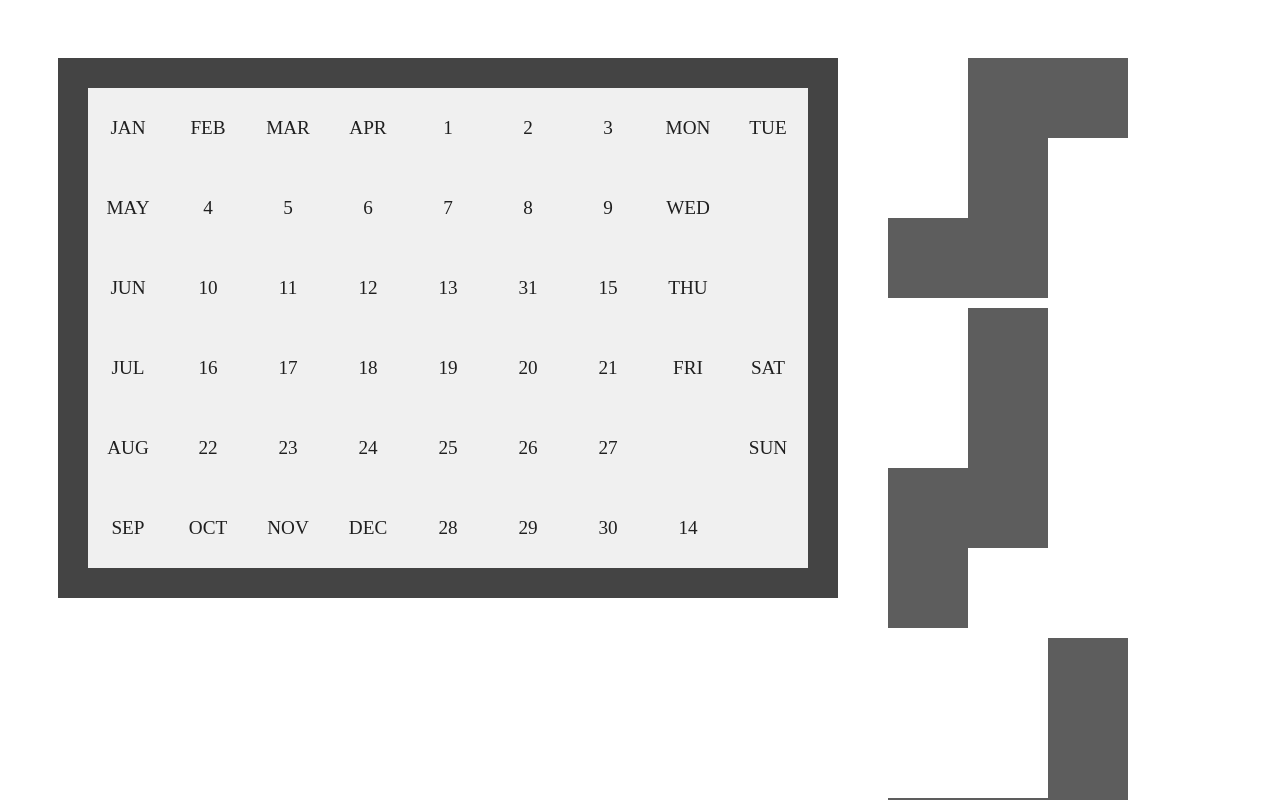
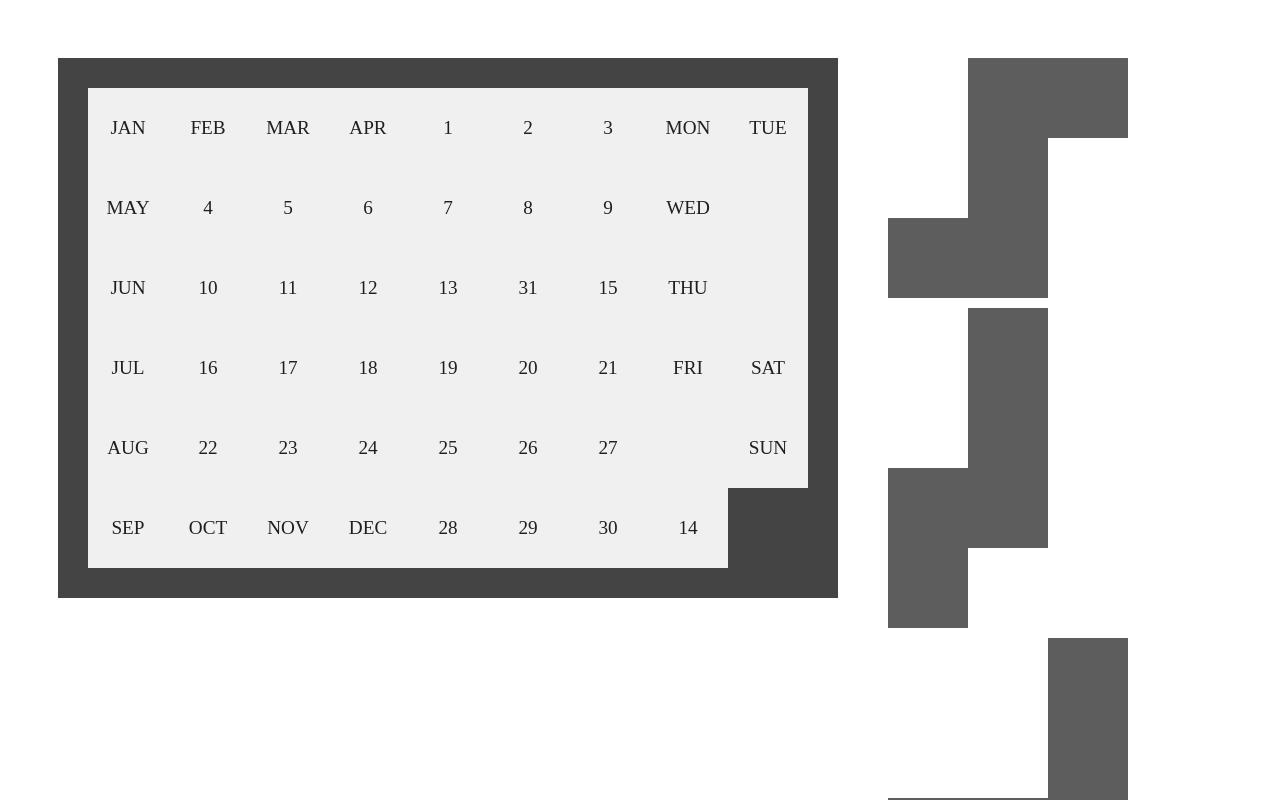
Before and after one commit to rdinkar/calendar-puzzle, a React (Vite) app: page / in a window 1280 px wide. Shown: the top 800 px of the page. Built offline with nearby package versions, Linux system fonts and the light colour scheme.

Commit message:
piece visual separation and removal added

```diff
--- a/src/App.css
+++ b/src/App.css
@@ -33,6 +33,17 @@
   font-size: 1.2rem;
   color: #1f1f1f;
   user-select: none;
+  box-sizing: border-box;
+  border: 0px solid #000;
+}
+
+.puzzle-cell.selected:not(.fixed-piece) {
+  border-color: blue;
+}
+
+.puzzle-cell.fixed-piece {
+  background-color: #444;
+  border-color: #444;
 }
 
 .flex-1 {
@@ -55,6 +66,12 @@
   align-items: flex-start;
 }
 
+.piece {
+  cursor: pointer;
+}
+.piece.selected {
+  outline: 2px solid blue;
+}
 .piece-cord-unit {
   width: 80px;
   height: 80px;
@@ -74,3 +91,19 @@
 .cell-placed {
   background-color: rgba(111, 222, 228, 0.2);
 }
+
+.border-t {
+  border-top-width: 2px;
+}
+
+.border-b {
+  border-bottom-width: 2px;
+}
+
+.border-l {
+  border-left-width: 2px;
+}
+
+.border-r {
+  border-right-width: 2px;
+}
--- a/src/App.tsx
+++ b/src/App.tsx
@@ -3,12 +3,11 @@ import "./App.css";
 import { Board } from "./Board";
 import { PiecesContainer } from "./pieces-container";
 import { BoardPlacedPieces } from "./types";
-import { board } from "./data";
+import { getInitialBoard } from "./utils";
 
 function App() {
-  const [placedPieces, setPlacedPieces] = useState<BoardPlacedPieces>(
-    board.map((row) => row.map(() => null))
-  );
+  const [placedPieces, setPlacedPieces] =
+    useState<BoardPlacedPieces>(getInitialBoard);
   const placedPiecesId = useMemo(() => {
     const res: {
       [key: string]: boolean;
--- a/src/Board.tsx
+++ b/src/Board.tsx
@@ -1,6 +1,12 @@
-import { board } from "./data";
-import { useState } from "react";
-import { getNewBoard, getValidCords, isNewBoardValid } from "./utils";
+import { board, fixedPiece } from "./data";
+import { useEffect, useState } from "react";
+import {
+  getBorderClasses,
+  getNewBoard,
+  getValidCords,
+  isNewBoardValid,
+  removePieceFromBoard,
+} from "./utils";
 import { CELL_SIZE } from "./constant";
 import { BoardPlacedPieces, HoveredPiece } from "./types";
 
@@ -12,6 +18,7 @@ export const Board = ({
   setPlacedPieces: React.Dispatch<React.SetStateAction<BoardPlacedPieces>>;
 }) => {
   const [hoverPiece, setHoverPiece] = useState<HoveredPiece | null>(null);
+  const [selectedPiece, setSelectedPiece] = useState<string | null>(null);
 
   const isHighlighted = (row: number, col: number) => {
     if (!hoverPiece || !hoverPiece.pieceCords.length) return false;
@@ -27,6 +34,21 @@ export const Board = ({
       hoverPiece.pieceCords[pieceRow][pieceCol] === 1
     );
   };
+
+  useEffect(() => {
+    const handleKeyDown = (e: KeyboardEvent) => {
+      if (!selectedPiece) return;
+
+      if (e.key === "Backspace" || e.key === "Delete") {
+        setSelectedPiece(null);
+        setPlacedPieces((prev) => removePieceFromBoard(prev, selectedPiece));
+      }
+    };
+    window.addEventListener("keydown", handleKeyDown);
+    return () => {
+      window.removeEventListener("keydown", handleKeyDown);
+    };
+  }, [selectedPiece]);
 
   return (
     <div className="puzzle-board-boundary">
@@ -71,8 +93,12 @@ export const Board = ({
         onDragLeave={(e) => {
           // Only trigger if actually leaving the container
           if (!e.currentTarget.contains(e.relatedTarget as Node)) {
-            console.log("drag leave");
             setHoverPiece(null);
+          }
+        }}
+        onMouseDown={(e) => {
+          if (!e.currentTarget.contains(e.target as Node)) {
+            setSelectedPiece(null);
           }
         }}
       >
@@ -82,8 +108,19 @@ export const Board = ({
               <div
                 key={`${i}_${j}`}
                 className={`puzzle-cell ${
-                  isHighlighted(i, j) ? "highlight-hover" : ""
-                } ${placedPieces[i][j] ? "cell-placed" : ""}`}
+                  placedPieces[i][j]?.pieceId === fixedPiece.id
+                    ? "fixed-piece"
+                    : ""
+                } ${isHighlighted(i, j) ? "highlight-hover" : ""} ${
+                  placedPieces[i][j] ? "cell-placed" : ""
+                } ${getBorderClasses(placedPieces, [i, j])} ${
+                  placedPieces[i][j]?.pieceId === selectedPiece
+                    ? "selected"
+                    : ""
+                }`}
+                onClick={() => {
+                  setSelectedPiece(placedPieces[i][j]?.pieceId || null);
+                }}
               >
                 {cell.display}
               </div>
--- a/src/data.ts
+++ b/src/data.ts
@@ -227,6 +227,11 @@ export const pieces = {
   ],
 };
 
+export const fixedPiece = {
+  id: "z",
+  cords: [[1]],
+};
+
 export const flipCords = (cords: number[][]) => {
   return cords.map((row) => [...row].reverse());
 };
--- a/src/piece.tsx
+++ b/src/piece.tsx
@@ -39,13 +39,9 @@ export const Piece = ({
 
   return (
     <div
-      className={`flex-col ${isSelected ? "selected" : ""}`}
+      className={`piece ${isSelected ? "selected" : ""}`}
       onClick={onClick}
       draggable={true}
-      style={{
-        cursor: "pointer",
-        outline: isSelected ? "2px solid blue" : "none",
-      }}
       onDragStart={(e) => {
         const rect = e.currentTarget.getBoundingClientRect();
 
--- a/src/utils.ts
+++ b/src/utils.ts
@@ -1,4 +1,5 @@
 import { COLS, ROWS } from "./constant";
+import { board, fixedPiece } from "./data";
 import { BoardPlacedPieces, HoveredPiece } from "./types";
 
 export const getValidCords = (x: number, y: number, pieceCords: number[][]) => {
@@ -46,3 +47,61 @@ export const getNewBoard = (
   });
   return newBoard;
 };
+
+export const removePieceFromBoard = (
+  board: BoardPlacedPieces,
+  pieceId: string
+) => {
+  const newBoard: typeof board = JSON.parse(JSON.stringify(board));
+  newBoard.forEach((row, rowIndex) => {
+    row.forEach((col, colIndex) => {
+      if (col?.pieceId === pieceId) {
+        newBoard[rowIndex][colIndex] = null;
+      }
+    });
+  });
+  return newBoard;
+};
+
+export const getInitialBoard = (): BoardPlacedPieces => {
+  const newBoard: BoardPlacedPieces = board.map((row) => row.map(() => null));
+  newBoard[board.length - 1][board[0].length - 1] = {
+    pieceId: fixedPiece.id,
+  };
+  return newBoard;
+};
+
+export const getBorderClasses = (
+  placedPieces: BoardPlacedPieces,
+  [row, col]: [number, number]
+) => {
+  if (!placedPieces[row][col]) return "";
+
+  const currentId = placedPieces[row][col].pieceId;
+  const borders = [];
+
+  // Check top border
+  if (row === 0 || placedPieces[row - 1][col]?.pieceId !== currentId) {
+    borders.push("border-t");
+  }
+  // Check bottom border
+  if (
+    row === placedPieces.length - 1 ||
+    placedPieces[row + 1][col]?.pieceId !== currentId
+  ) {
+    borders.push("border-b");
+  }
+  // Check left border
+  if (col === 0 || placedPieces[row][col - 1]?.pieceId !== currentId) {
+    borders.push("border-l");
+  }
+  // Check right border
+  if (
+    col === placedPieces[row].length - 1 ||
+    placedPieces[row][col + 1]?.pieceId !== currentId
+  ) {
+    borders.push("border-r");
+  }
+
+  return borders.join(" ");
+};
```
